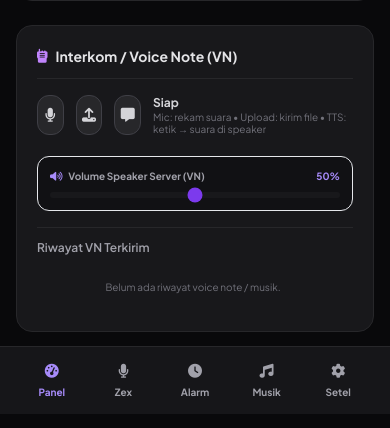
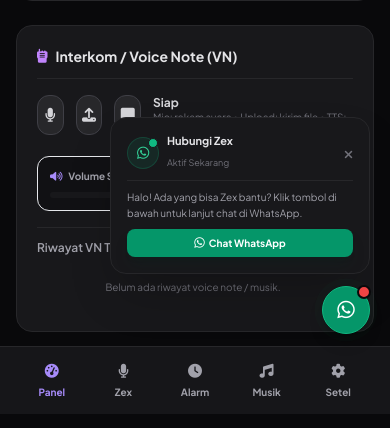
Before and after one commit to callmezext/Smart-Room, a FastAPI app: page / in a window 390 px wide. Shown: the part 430-858 px from the top of the page. Run offline with FastAPI, Linux system fonts and the light colour scheme; data that the repository does not hold is empty; some libraries are stand-ins or nearby versions.

Commit message:
feat: add floating WhatsApp contact widget with automatic popup on load
- Place a floating emerald WhatsApp FAB at the bottom right corner
- Raise position to bottom-20 on mobile viewports to prevent overlap with the bottom navigation bar
- Add a heartbeat pulsing shadow animation to draw attention
- Program a greeting bubble popup ('Hubungi Zex') that automatically slides up 2 seconds after page load
- Include a red notification badge on the FAB that disappears once the popup is opened/closed
- Add cross-browser support and clean mobile responsiveness

```diff
--- a/templates/index.html
+++ b/templates/index.html
@@ -1320,6 +1320,9 @@
       // CCTV Auto Refresh initialization
       initCctvAutoRefresh();
 
+      // WhatsApp Contact Widget initialization
+      initWhatsAppWidget();
+
       // Restore saved tab
       const savedTab = localStorage.getItem('active_tab') || 'dashboard';
       switchTab(savedTab);
@@ -4267,5 +4270,80 @@
     <button class="absolute top-4 right-4 w-10 h-10 rounded-full bg-zinc-900/80 border border-zinc-800 text-zinc-300 flex items-center justify-center hover:bg-zinc-800 transition-all"><i class="fa-solid fa-xmark"></i></button>
   </div>
 
+  <!-- WHATSAPP FLOATING WIDGET -->
+  <div id="waWidget" class="fixed z-[99] right-5 bottom-20 md:bottom-6 flex flex-col items-end gap-3 select-none pointer-events-none">
+    <!-- Chat Speech Bubble Popup -->
+    <div id="waPopup" class="bg-zinc-900 border border-zinc-800 rounded-2xl p-4 shadow-2xl flex flex-col gap-2 max-w-[260px] opacity-0 translate-y-4 transition-all duration-500 ease-out pointer-events-auto scale-90 origin-bottom-right hidden">
+      <div class="flex items-center justify-between gap-4 border-b border-zinc-800 pb-2">
+        <div class="flex items-center gap-2">
+          <div class="relative w-8 h-8 rounded-full bg-emerald-500/10 flex items-center justify-center border border-emerald-500/20 text-emerald-400">
+            <i class="fa-brands fa-whatsapp text-sm"></i>
+            <span class="absolute top-0 right-0 w-2.5 h-2.5 bg-emerald-500 rounded-full animate-ping"></span>
+            <span class="absolute top-0 right-0 w-2.5 h-2.5 bg-emerald-500 rounded-full border border-zinc-900"></span>
+          </div>
+          <div>
+            <h4 class="text-[11px] font-bold text-zinc-200 leading-tight">Hubungi Zex</h4>
+            <span class="text-[9px] text-zinc-500">Aktif Sekarang</span>
+          </div>
+        </div>
+        <button onclick="closeWaPopup(event)" class="text-zinc-500 hover:text-zinc-300 transition-colors"><i class="fa-solid fa-xmark text-xs"></i></button>
+      </div>
+      <p class="text-[10px] text-zinc-400 leading-relaxed">Halo! Ada yang bisa Zex bantu? Klik tombol di bawah untuk lanjut chat di WhatsApp.</p>
+      <a href="https://wa.me/6285704625361" target="_blank" onclick="closeWaPopup(event)" class="bg-emerald-600 hover:bg-emerald-500 hover:scale-[1.03] text-white py-1.5 px-3 rounded-lg text-[10px] font-bold text-center transition-all duration-200 flex items-center justify-center gap-1 shadow-lg shadow-emerald-950/20">
+        <i class="fa-brands fa-whatsapp text-xs"></i> Chat WhatsApp
+      </a>
+    </div>
+
+    <!-- Floating Button itself -->
+    <a id="waFab" href="https://wa.me/6285704625361" target="_blank" onclick="closeWaPopup(event)" class="w-12 h-12 rounded-full bg-emerald-600 hover:bg-emerald-500 shadow-xl flex items-center justify-center text-white text-xl border border-emerald-500 transition-all duration-300 hover:scale-110 active:scale-95 pointer-events-auto relative group" title="Hubungi Zex via WhatsApp">
+      <i class="fa-brands fa-whatsapp"></i>
+      <!-- Small notification badge -->
+      <span id="waBadge" class="absolute -top-0.5 -right-0.5 w-3.5 h-3.5 bg-red-500 rounded-full border-2 border-zinc-950 flex items-center justify-center"></span>
+    </a>
+  </div>
+
+  <style>
+    /* Pulse anim for WhatsApp FAB */
+    #waFab {
+      animation: waPulse 2s infinite alternate;
+    }
+    @keyframes waPulse {
+      0% { box-shadow: 0 10px 15px -3px rgba(0, 0, 0, 0.3), 0 0 0 0 rgba(16, 185, 129, 0.4); }
+      100% { box-shadow: 0 10px 15px -3px rgba(0, 0, 0, 0.3), 0 0 0 8px rgba(16, 185, 129, 0); }
+    }
+  </style>
+
+  <script>
+    function initWhatsAppWidget() {
+      const popup = document.getElementById("waPopup");
+      if (popup) {
+        // Show after 2 seconds
+        setTimeout(() => {
+          popup.classList.remove("hidden");
+          setTimeout(() => {
+            popup.classList.remove("opacity-0", "translate-y-4", "scale-90");
+            popup.classList.add("opacity-100", "translate-y-0", "scale-100");
+          }, 50);
+        }, 2000);
+      }
+    }
+
+    function closeWaPopup(event) {
+      if (event) {
+        // Prevent click events from propagating or doing defaults unless expected
+      }
+      const popup = document.getElementById("waPopup");
+      const badge = document.getElementById("waBadge");
+      if (popup) {
+        popup.classList.remove("opacity-100", "translate-y-0", "scale-100");
+        popup.classList.add("opacity-0", "translate-y-4", "scale-90");
+        setTimeout(() => popup.classList.add("hidden"), 500);
+      }
+      if (badge) {
+        badge.style.display = "none";
+      }
+    }
+  </script>
+
 </body>
 </html>
```
